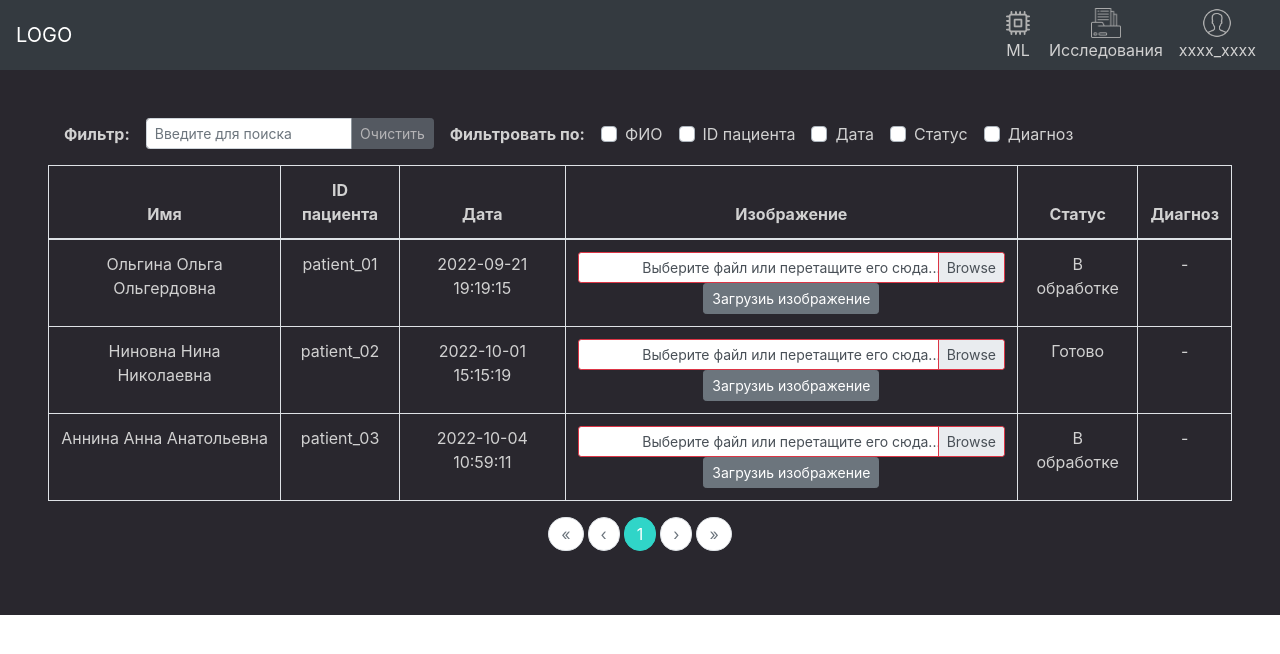
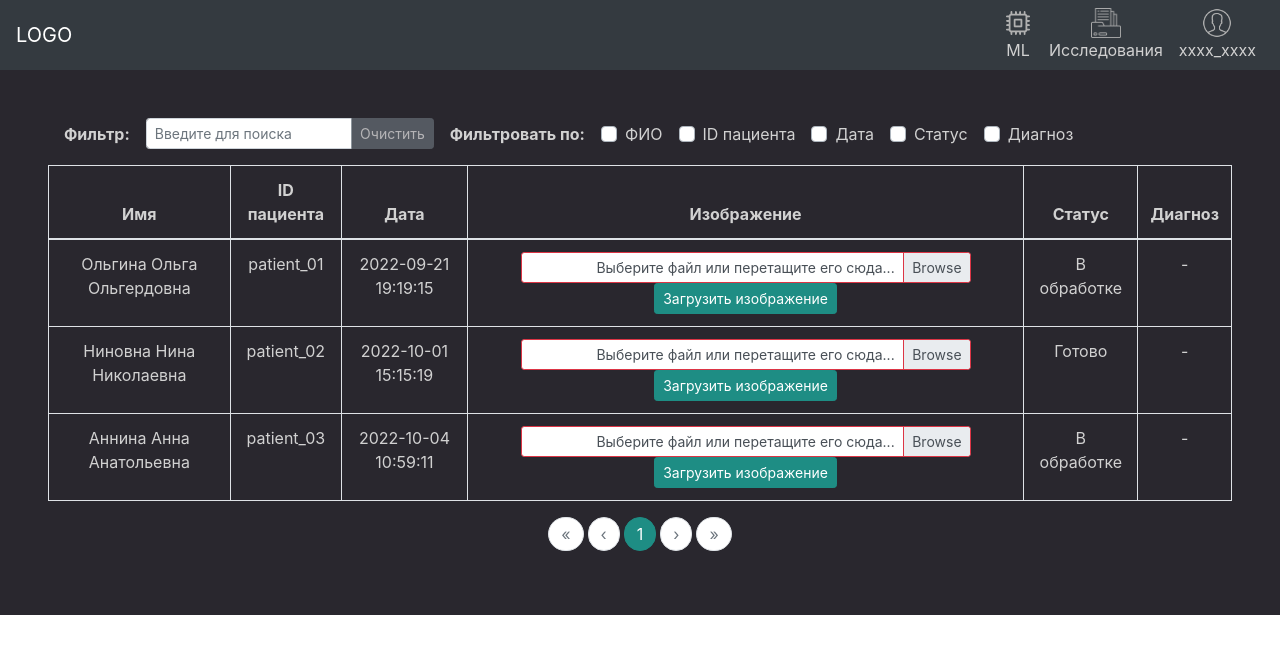
Before and after one commit to NeurolabBelarus/web-arm, a Nuxt app: page / in a window 1280 px wide. Shown: the top 654 px of the page. Built offline with nearby package versions, Linux system fonts and the light colour scheme; no server answers.

Commit message:
Update MainBlock.vue

```diff
--- a/components/MainBlock.vue
+++ b/components/MainBlock.vue
@@ -46,7 +46,7 @@
                 drop-placeholder="Перетащите файл сюда..."
                 ></b-form-file>
                 <!-- <input type="file" id="file" ref="file" v-on:change="handleFileUpload()"/> -->
-                <b-button size="sm" v-on:click="submitFile()">Загрузиь изображение</b-button>
+                <b-button size="sm" v-on:click="submitFile()">Загрузить изображение</b-button>
             </template>
         </b-table>
         <b-pagination
@@ -148,7 +148,20 @@
         color: #30d5c8;
     }
     .page-item.active .page-link {
-        background-color: #30d5c8;
-        border-color: #30d5c8;
+        background-color: #1e8d84;
+        border-color: #1e8d84;
+    }
+    .custom-file{
+        width: 450px;
+    }
+
+    .btn{
+        background-color: #1e8d84;
+        border-color: #1e8d84;
+    }
+
+    .btn:hover{
+        background-color: #125853;
+        border-color: #125853;
     }
 </style>
```
